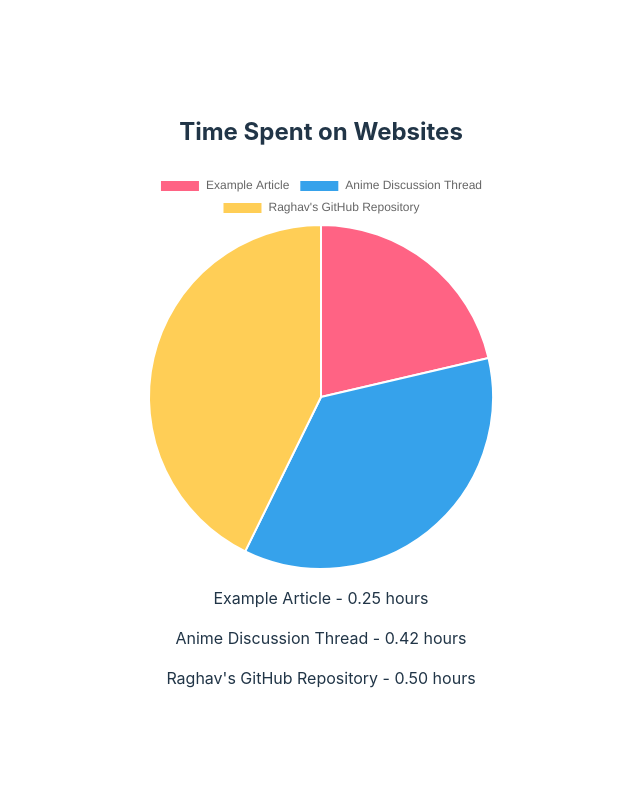
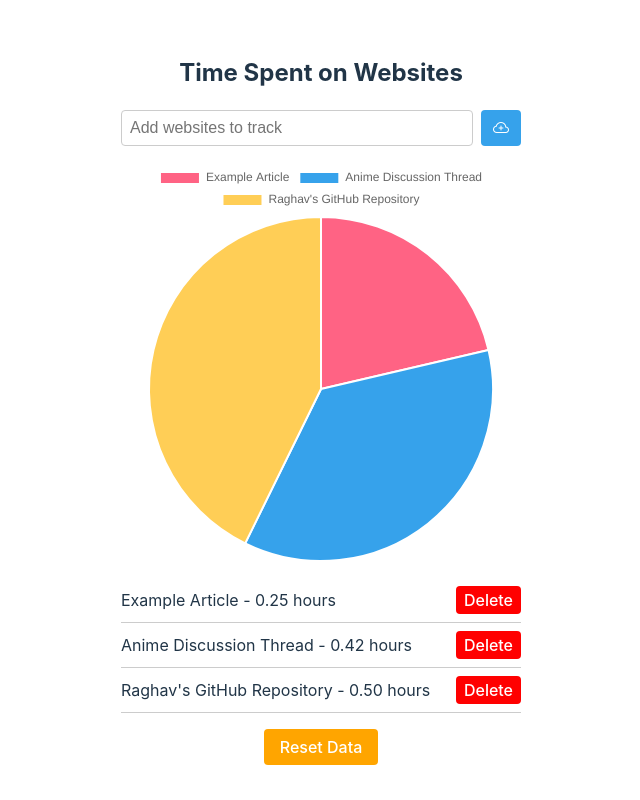
Before and after one commit to RaghavSharma19/productive-meter-ext, a React (Vite) app: page / in a window 1280 px wide. Shown: the whole page, without its empty margins (319-959 px from the left). Built offline with nearby package versions, Linux system fonts and the light colour scheme.

Commit message:
added add delete and reset button

```diff
--- a/package.json
+++ b/package.json
@@ -10,6 +10,8 @@
     "preview": "vite preview"
   },
   "dependencies": {
+    "bootstrap": "^5.3.3",
+    "bootstrap-icons": "^1.11.3",
     "chart.js": "^4.4.7",
     "react": "^18.3.1",
     "react-chartjs-2": "^5.3.0",
--- a/src/App.jsx
+++ b/src/App.jsx
@@ -3,14 +3,21 @@ import { Pie } from 'react-chartjs-2';
 import data1 from './data.json';
 import './App.css';
 import { Chart as ChartJS, ArcElement, Tooltip, Legend } from 'chart.js';
+import 'bootstrap-icons/font/bootstrap-icons.css';
 
 // Register required components
 ChartJS.register(ArcElement, Tooltip, Legend);
 
 function App() {
-  const labels = data1.webpageData.map((item) => item.title);
-  const durations = data1.webpageData.map((item) => (item.duration / 3600).toFixed(2));
+  // State for existing website data and new website input
+  const [webpageData, setWebpageData] = useState(data1.webpageData);
+  const [newWebsite, setNewWebsite] = useState('');
 
+  // Prepare chart labels and durations from state
+  const labels = webpageData.map((item) => item.title);
+  const durations = webpageData.map((item) => (item.duration / 3600).toFixed(2));
+
+  // ChartJS data object
   const chartData = {
     labels: labels,
     datasets: [
@@ -25,24 +32,131 @@ function App() {
     ],
   };
 
+  // Inline style objects
+  const inputGroupStyle = {
+    display: 'flex',
+    alignItems: 'center',
+    gap: '8px',
+    margin: '16px 0'
+  };
+
+  const inputFieldStyle = {
+    flex: 1,
+    padding: '8px',
+    fontSize: '16px',
+    border: '1px solid #ccc',
+    borderRadius: '4px'
+  };
+
+  const addButtonStyle = {
+    padding: '8px 12px',
+    fontSize: '16px',
+    backgroundColor: '#36A2EB',
+    border: 'none',
+    borderRadius: '4px',
+    color: '#fff',
+    cursor: 'pointer',
+    display: 'flex',
+    alignItems: 'center',
+    justifyContent: 'center'
+  };
+
+  // Function to add a new website entry
+  const addNewWebsite = () => {
+    if (!newWebsite.trim()) return; // Prevent empty entries
+    const newEntry = { title: newWebsite.trim(), duration: 0 };
+    setWebpageData([...webpageData, newEntry]);
+    setNewWebsite('');
+  };
+
+  // Delete a website entry by index
+  const deleteEntry = (index) => {
+    const updatedData = [...webpageData];
+    updatedData.splice(index, 1);
+    setWebpageData(updatedData);
+  };
+
+  // Reset all durations to 0
+  const resetData = () => {
+    const resetData = webpageData.map(entry => ({
+      ...entry,
+      duration: 0
+    }));
+    setWebpageData(resetData);
+  };
+
   return (
     <div>
       <h2>Time Spent on Websites</h2>
-      <div style={{ width: '400px', margin: 'auto' }} >
+      {/* Input and add button */}
+      <div style={inputGroupStyle}>
+        <input
+          placeholder="Add websites to track"
+          style={inputFieldStyle}
+          value={newWebsite}
+          onChange={(e) => setNewWebsite(e.target.value)}
+        />
+        <button style={addButtonStyle} onClick={addNewWebsite}>
+          <i className="bi bi-cloud-plus"></i>
+        </button>
+      </div>
+
+      {/* Chart */}
+      <div style={{ width: '400px', margin: 'auto' }}>
         <Pie data={chartData} />
       </div>
 
-      {data1.webpageData.map((element, index) => (
-        <div key={index}>
-          <p>{element.title} - {(element.duration / 3600).toFixed(2)} hours</p>
-        </div>
-      ))}
+      {/* List of website entries with Delete option */}
+      <div style={{ marginTop: '16px' }}>
+        {webpageData.map((element, index) => (
+          <div
+            key={index}
+            style={{
+              display: 'flex',
+              alignItems: 'center',
+              justifyContent: 'space-between',
+              padding: '8px 0',
+              borderBottom: '1px solid #ccc'
+            }}
+          >
+            <p style={{ margin: 0 }}>
+              {element.title} - {(element.duration / 3600).toFixed(2)} hours
+            </p>
+            <button
+              style={{
+                background: 'red',
+                color: 'white',
+                border: 'none',
+                borderRadius: '4px',
+                padding: '4px 8px',
+                cursor: 'pointer'
+              }}
+              onClick={() => deleteEntry(index)}
+            >
+              Delete
+            </button>
+          </div>
+        ))}
+      </div>
+
+      {/* Reset Data Button */}
+      <div style={{ textAlign: 'center', marginTop: '16px' }}>
+        <button
+          style={{
+            background: 'orange',
+            color: 'white',
+            border: 'none',
+            borderRadius: '4px',
+            padding: '8px 16px',
+            cursor: 'pointer'
+          }}
+          onClick={resetData}
+        >
+          Reset Data
+        </button>
+      </div>
     </div>
   );
 }
 
 export default App;
-
-
-//service classs -> log 24/7 data
-//once new entry created
```
Also changed, not shown: src/background.js (+81 -8 lines), 1 other file (tests, documents, lock files or other folders).
